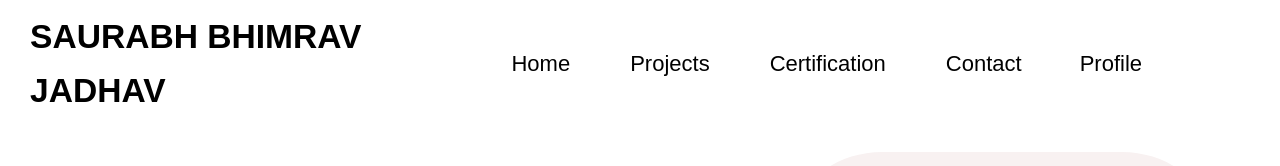
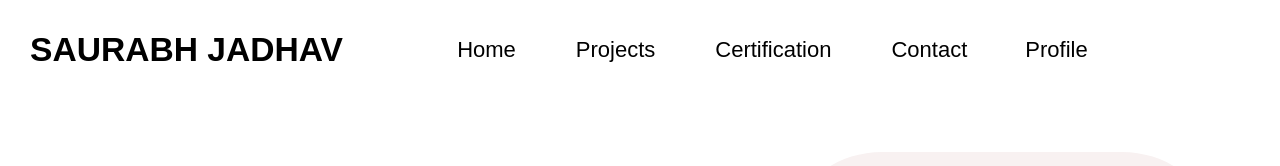
Before and after one commit to Saurabh9642/Portfolio, a plain HTML site: page index.html in a window 1280 px wide. Shown: the top 166 px of the page. Drawn offline with nearby package versions, Linux system fonts and the light colour scheme.

Commit message:
Update index.html

```diff
--- a/index.html
+++ b/index.html
@@ -20,7 +20,7 @@
    <!-- Your main content -->
 <div id="content">
   <nav class="navbar">
-    <div class="logo">SAURABH BHIMRAV JADHAV</div>
+    <div class="logo">SAURABH JADHAV</div>
     <ul class="nav-links">
         <li><a href="#home">Home</a></li>
         <li><a href="#project">Projects</a></li>
```
